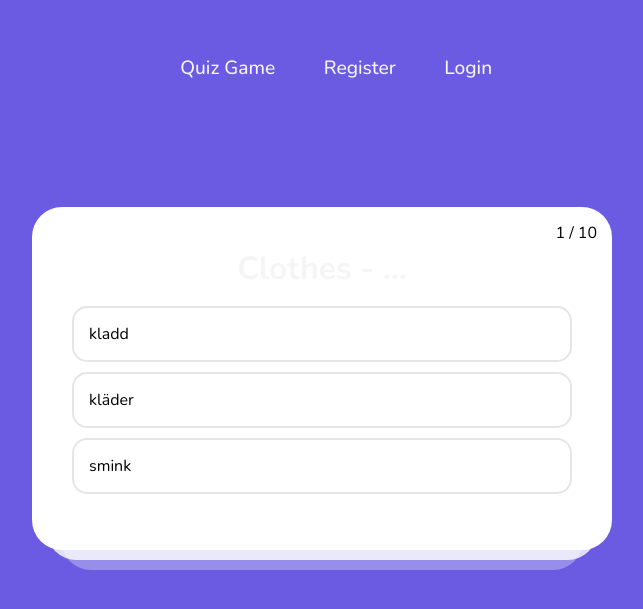
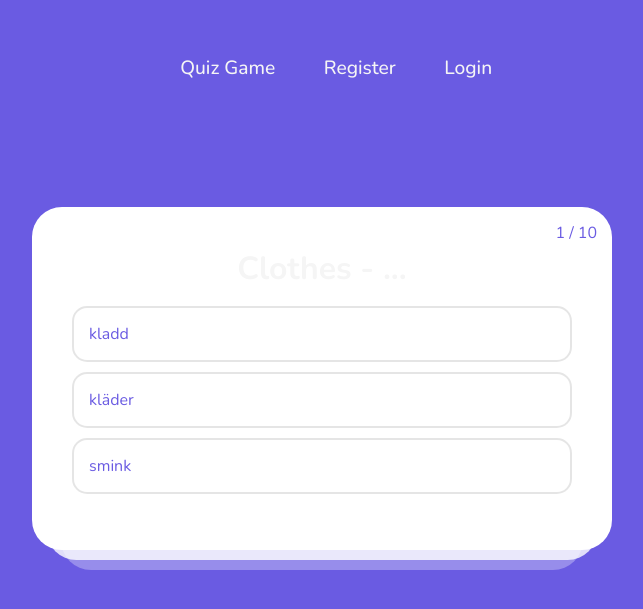
Before and after one commit to MegumiOhara/Group11_assignment_quiz_game, a React (Create React App) app: page /apptanja in a window 1280 px wide. Shown: the part 103-712 px from the top of the page, without its empty margins (318-961 px from the left). Built offline with nearby package versions, Linux system fonts and the light colour scheme.

Commit message:
modified text color

```diff
--- a/src/indexTanja.css
+++ b/src/indexTanja.css
@@ -26,6 +26,7 @@ body {
   padding: 40px;
   background-color: #fff;
   position: relative;
+  color: #6a5be2;
 
   .cauntResult {
     position: absolute;
```
